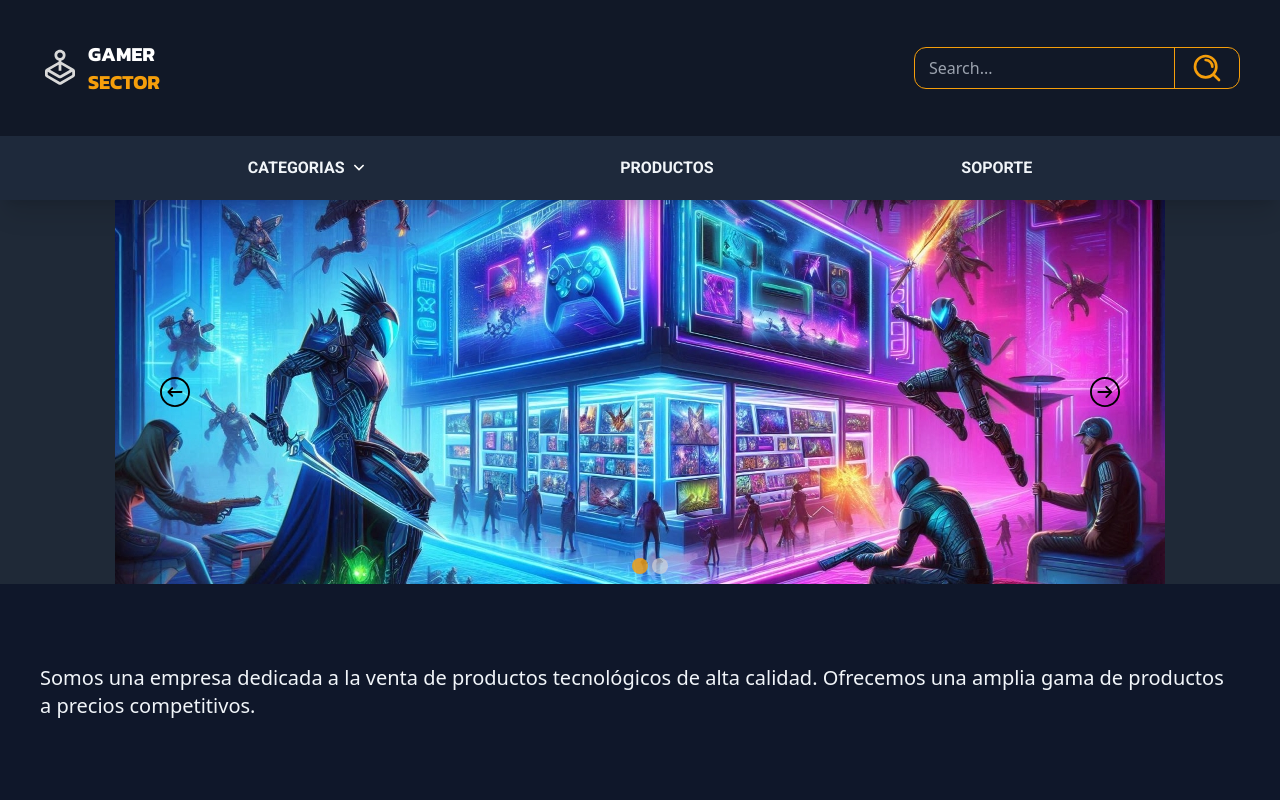
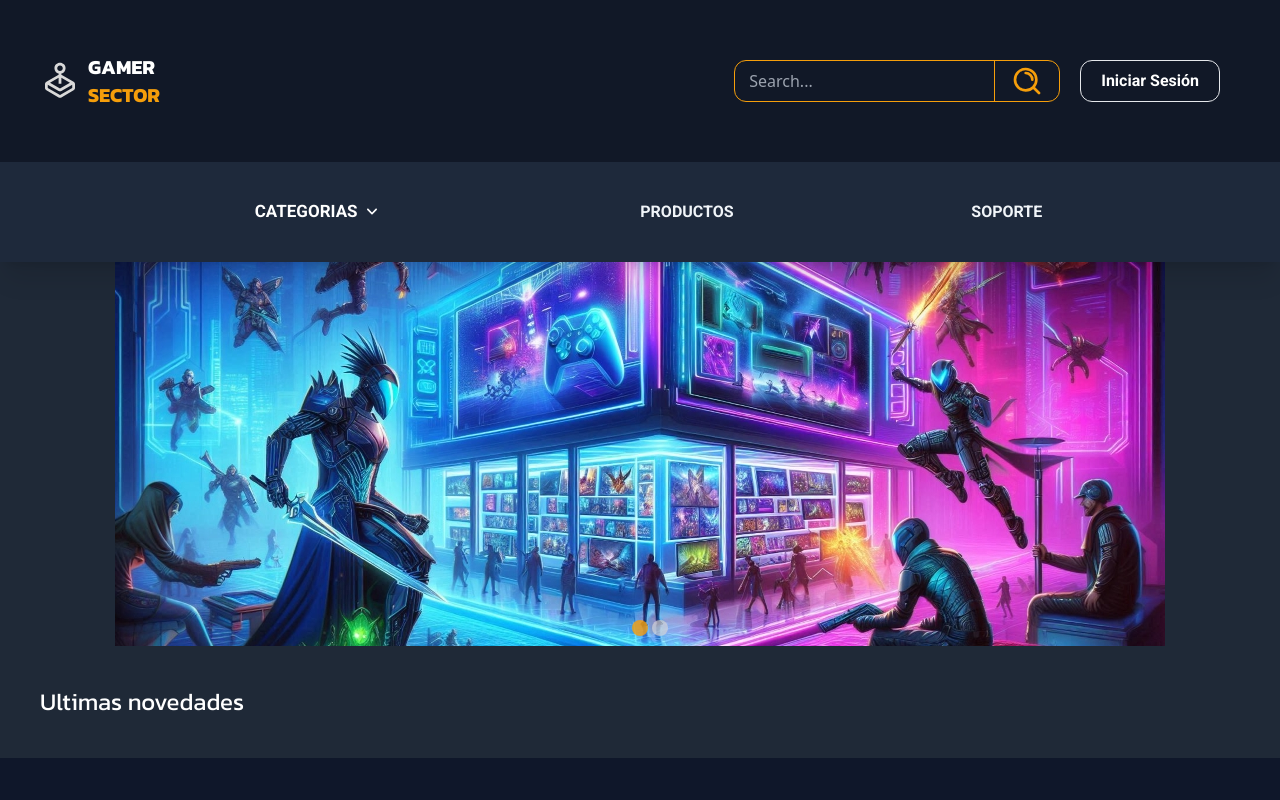
Before and after one commit to MartinEAcosta/gamer-sector-react, a React (Vite) app in the folder gamer-sector/: page / in a window 1280 px wide. Shown: the top 800 px of the page. Built offline with nearby package versions, Linux system fonts and the light colour scheme; a web font is replaced by a local one.

Commit message:
+btn iniciar sesión -btn carousel

```diff
--- a/gamer-sector/src/components/CardProduct.jsx
+++ b/gamer-sector/src/components/CardProduct.jsx
@@ -1,8 +1,11 @@
 
-export default function CardProduct() {
+export const CardProduct = () => {
+
   return (
-    <div>
-
+    <div className="flex">
+        <img src="" alt="" />
+        <h2></h2>
+        <h3></h3>
     </div>
   )
 }
--- a/gamer-sector/src/components/CarouselNotices.jsx
+++ b/gamer-sector/src/components/CarouselNotices.jsx
@@ -1,6 +1,6 @@
 import '../styles/CarouselNotices.css';
 import PropTypes from 'prop-types';
-import { LeftArrow , RightArrow } from '../components';
+// import { LeftArrow , RightArrow } from '../components';
 import { useState } from 'react';
 
 
@@ -8,13 +8,13 @@ export const CarouselNotices = ( { data } ) =>{
 
     const [ currentSlide, setCurrentSlide ] = useState( 0 );
 
-    const handleNextSlide = () => {
-        setCurrentSlide( currentSlide === data.length - 1 ? 0 : currentSlide + 1 );
-    }
+    // const handleNextSlide = () => {
+    //     setCurrentSlide( currentSlide === data.length - 1 ? 0 : currentSlide + 1 );
+    // }
 
-    const handlePrevSlide = () => {
-        setCurrentSlide( currentSlide === 0 ? data.length - 1 : currentSlide - 1 );
-    }
+    // const handlePrevSlide = () => {
+    //     setCurrentSlide( currentSlide === 0 ? data.length - 1 : currentSlide - 1 );
+    // }
 
     const handleSpecificSlide = ( e ) => {
         const id = Number(e.currentTarget.getAttribute('data-id'));
@@ -28,9 +28,9 @@ export const CarouselNotices = ( { data } ) =>{
 
                 <div className="h-96 overflow-hidden relative flex items-center justify-center">
 
-                    <div className='absolute left-40 cursor-pointer flex z-10' onClick={ handlePrevSlide }>
+                    {/* <div className='absolute left-40 cursor-pointer flex' onClick={ handlePrevSlide }>
                         <LeftArrow />
-                    </div>
+                    </div> */}
 
                     {data.map( ( item,idx ) => {
                         return (
@@ -47,9 +47,9 @@ export const CarouselNotices = ( { data } ) =>{
                     </div>
 
 
-                    <div className='absolute right-40 cursor-pointer' onClick={ handleNextSlide }>
+                    {/* <div className='absolute right-40 cursor-pointer' onClick={ handleNextSlide }>
                         <RightArrow />
-                    </div>
+                    </div>  */}
 
                 </div>
 
--- a/gamer-sector/src/components/CarouselProducts.jsx
+++ b/gamer-sector/src/components/CarouselProducts.jsx
@@ -1,8 +1,10 @@
 
 export const CarouselProducts = () => {
+
   return (
-    <section>
-        <h1>Ultimas Novedades</h1>
+    <section className="mx-10 my-10">
+        <h1 className="text-2xl font-kanit text-white">Ultimas novedades</h1>
+
     </section>
   )
 }
--- a/gamer-sector/src/components/Header.jsx
+++ b/gamer-sector/src/components/Header.jsx
@@ -1,8 +1,10 @@
+import { useState } from 'react';
 import Logo from '../assets/joystick.svg';
 import SearchIcon from '../assets/search.svg';
 
 export const Header = () => {
 
+    const [isLogged, setIsLogged] = useState(false);
 
     return (
         <>
@@ -16,6 +18,7 @@ export const Header = () => {
                     </a>
                 </div>
 
+                <div className='flex items-center'>
                     <form action="GET">
                         <search className="flex border text-white border-amber-500 rounded-xl items-center">
                             <input className=" bg-transparent px-3.5 rounded-xl focus:outline-none "
@@ -26,6 +29,17 @@ export const Header = () => {
                         </search>
                     </form>
 
+                    {
+                        !isLogged
+                        &&
+                        <a
+                            className="text-white font-roboto font-bold border m-5 px-5 py-2 rounded-xl
+                            hover:bg-slate-600  hover:bg-opacity-30 hover:text-amber-500 hover:border-amber-500" href="">
+                                Iniciar Sesión
+                        </a>
+                    }
+
+                </div>
             </header>
         </>
     );
--- a/gamer-sector/src/components/LeftArrow.jsx
+++ /dev/null
@@ -1,7 +0,0 @@
-export const LeftArrow = () => {
-    return (
-        <svg fill="#000000" width="30px" height="30px" viewBox="0 0 32 32" xmlns="http://www.w3.org/2000/svg" preserveAspectRatio="xMidYMid">
-            <path d="M16.000,32.000 C7.178,32.000 -0.000,24.822 -0.000,16.000 C-0.000,7.178 7.178,-0.000 16.000,-0.000 C24.822,-0.000 32.000,7.178 32.000,16.000 C32.000,24.822 24.822,32.000 16.000,32.000 ZM16.000,2.000 C8.280,2.000 2.000,8.280 2.000,16.000 C2.000,23.720 8.280,30.000 16.000,30.000 C23.720,30.000 30.000,23.720 30.000,16.000 C30.000,8.280 23.720,2.000 16.000,2.000 ZM23.000,17.000 L11.414,17.000 L13.707,19.293 C14.098,19.684 14.098,20.316 13.707,20.707 C13.512,20.902 13.256,21.000 13.000,21.000 C12.744,21.000 12.488,20.902 12.293,20.707 L8.293,16.707 C8.201,16.615 8.128,16.505 8.077,16.382 C7.976,16.138 7.976,15.862 8.077,15.618 C8.128,15.495 8.201,15.385 8.293,15.293 L12.293,11.293 C12.684,10.902 13.316,10.902 13.707,11.293 C14.098,11.684 14.098,12.316 13.707,12.707 L11.414,15.000 L23.000,15.000 C23.552,15.000 24.000,15.448 24.000,16.000 C24.000,16.552 23.552,17.000 23.000,17.000 Z"/>
-        </svg>
-    );
-}
--- a/gamer-sector/src/components/Nav.jsx
+++ b/gamer-sector/src/components/Nav.jsx
@@ -1,10 +1,16 @@
 import DropDownArrow from '../assets/dropdown-arrow-svgrepo-com.svg'
+import '../styles/Nav.css';
 
 export const Nav = () => {
     return (
         <>
-            <nav className="bg-slate-800 flex justify-evenly text-slate-100 py-5 shadow-xl z-10 sticky top-31">
-                <a className="flex font-roboto font-bold hover:text-amber-500 hover:opacity-85" href="">CATEGORIAS<img src={ DropDownArrow } alt="" className='w-5 mx-1' /></a>
+            <nav className="bg-slate-800 flex justify-evenly text-slate-100 py-5 shadow-xl z-10 sticky top-31 items-center">
+                <div className='dropDown'>
+                    <a className="dropBtn flex font-roboto font-bold hover:text-amber-500 hover:opacity-85" href="">CATEGORIAS<img src={ DropDownArrow } alt="" className='w-5 mx-1' /></a>
+                    <ul className='dropDownContent'>
+                        <li className="text-white font-roboto font-bold hover:text-amber-500 p-5">PERIFERICOS</li>
+                    </ul>
+                </div>
                 <a className="font-roboto font-bold hover:text-amber-500 hover:opacity-85" href="">PRODUCTOS</a>
                 <a className="font-roboto font-bold hover:text-amber-500 hover:opacity-85" href="">SOPORTE</a>
             </nav>
--- a/gamer-sector/src/components/RightArrow.jsx
+++ /dev/null
@@ -1,7 +0,0 @@
-export const RightArrow = () => {
-    return (
-        <svg fill="#000000" width="30px" height="30px" viewBox="0 0 32 32" version="1.1" xmlns="http://www.w3.org/2000/svg">
-            <path d="M16 0c-8.836 0-16 7.163-16 16s7.163 16 16 16c8.837 0 16-7.163 16-16s-7.163-16-16-16zM16 30.032c-7.72 0-14-6.312-14-14.032s6.28-14 14-14 14 6.28 14 14-6.28 14.032-14 14.032zM16.637 9.957c-0.39 0.39-0.39 1.024 0 1.414l3.617 3.617h-11.264c-0.553 0-1 0.448-1 1s0.447 1 1 1h11.327l-3.68 3.68c-0.39 0.39-0.39 1.023 0 1.414 0.195 0.195 0.451 0.293 0.707 0.293s0.512-0.098 0.707-0.293l5.907-6.063-5.907-6.063c-0.391-0.39-1.023-0.39-1.415 0z"></path>
-        </svg>
-    );
-};
--- a/gamer-sector/src/components/index.js
+++ b/gamer-sector/src/components/index.js
@@ -5,5 +5,3 @@ export * from '../components/CarouselProducts'
 export * from '../components/Footer';
 export * from '../components/Header';
 export * from '../components/Nav';
-export * from '../components/LeftArrow';
-export * from './RightArrow';
--- /dev/null
+++ b/gamer-sector/src/helpers/getProducts.js
@@ -0,0 +1,17 @@
+export const getProducts = async( id ) => {
+
+    const url =  `https://6384e1793fa7acb14f039590.mockapi.io/Products?id=${ id }`;
+    const res = await fetch ( url );
+    const data  = await res.json();
+
+    console.log(data);
+
+    const products = data.map( product => ({
+        id: product.id,
+        name: product.name,
+        image: product.image
+    }));
+
+    console.log(data);
+    return products;
+}
--- a/gamer-sector/src/main.jsx
+++ b/gamer-sector/src/main.jsx
@@ -1,6 +1,6 @@
 import React from 'react';
 import ReactDOM from 'react-dom/client';
-import { Header , Nav , CarouselNotices, Footer } from './components';
+import { Header , Nav , CarouselNotices, Footer, CarouselProducts } from './components';
 import { data }from './helpers/dataCarouselImages'
 
 
@@ -12,6 +12,7 @@ ReactDOM.createRoot(document.getElementById('root')).render(
     <Header />
     <Nav />
     <CarouselNotices data={ data } />
+    <CarouselProducts />
     <Footer />
   </React.StrictMode>,
 )
--- /dev/null
+++ b/gamer-sector/src/styles/Nav.css
@@ -0,0 +1,42 @@
+* {
+    box-sizing: border-box;
+  }
+
+  .dropBtn {
+    border: none;
+    font-size: 17px;
+    padding: 17px;
+    color: #fff;
+  }
+
+  .drobDown {
+    position: relative;
+    display: inline-block;
+  }
+
+  .dropDownContent {
+    display: none;
+    background: #1e293b;
+    min-width: 160px;
+    position: absolute;
+    z-index: 1;
+    box-shadow: 0px 8px 16px rgba(0, 0, 0, 0.2);
+  }
+
+  .dropDownContent li {
+    display: block;
+    text-decoration: none;
+    cursor: pointer;
+  }
+
+  .dropDownContent li:hover {
+    background: #28374f;
+  }
+
+  .dropDown:hover .dropDownContent {
+    display: block;
+  }
+
+  .dropDown:hover .dropBtn {
+    background: #1e293b;
+  }
```
Also changed, not shown: gamer-sector/src/assets/arrow-right-circle-svgrepo-com.svg (deleted), gamer-sector/src/assets/leftArrow.svg (deleted). Lines whose indentation alone changed are shown as unchanged.
